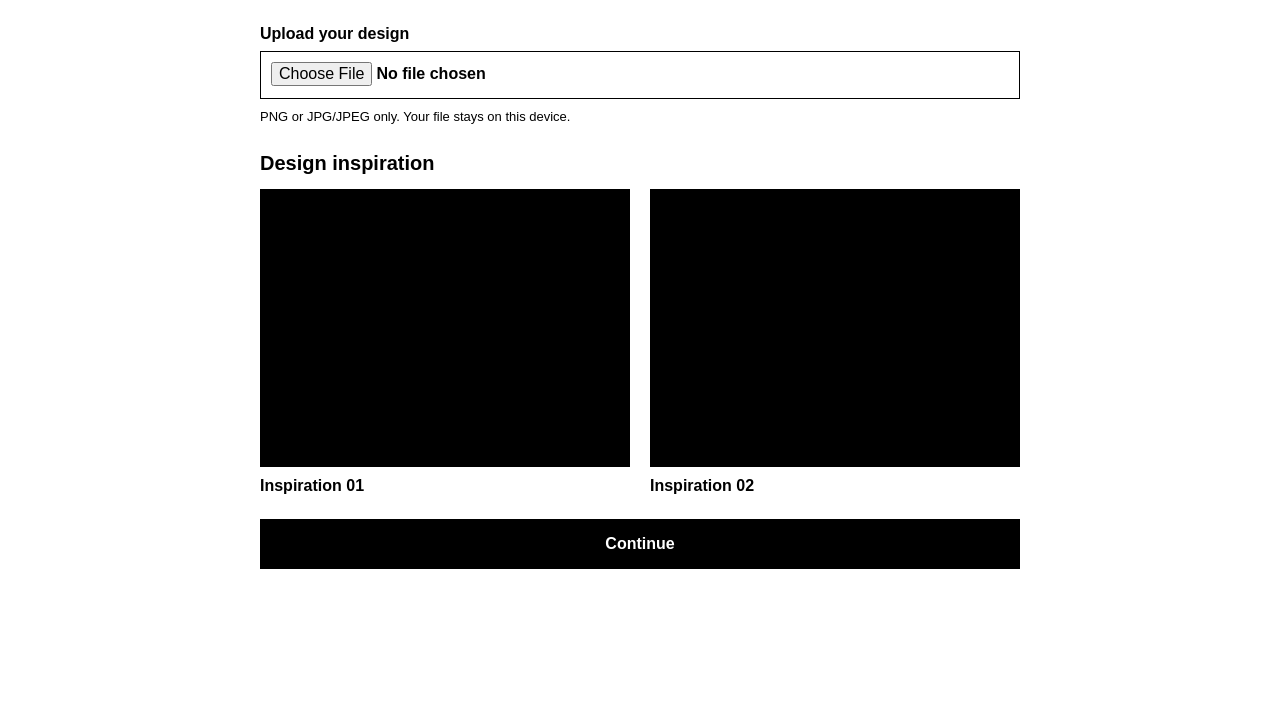
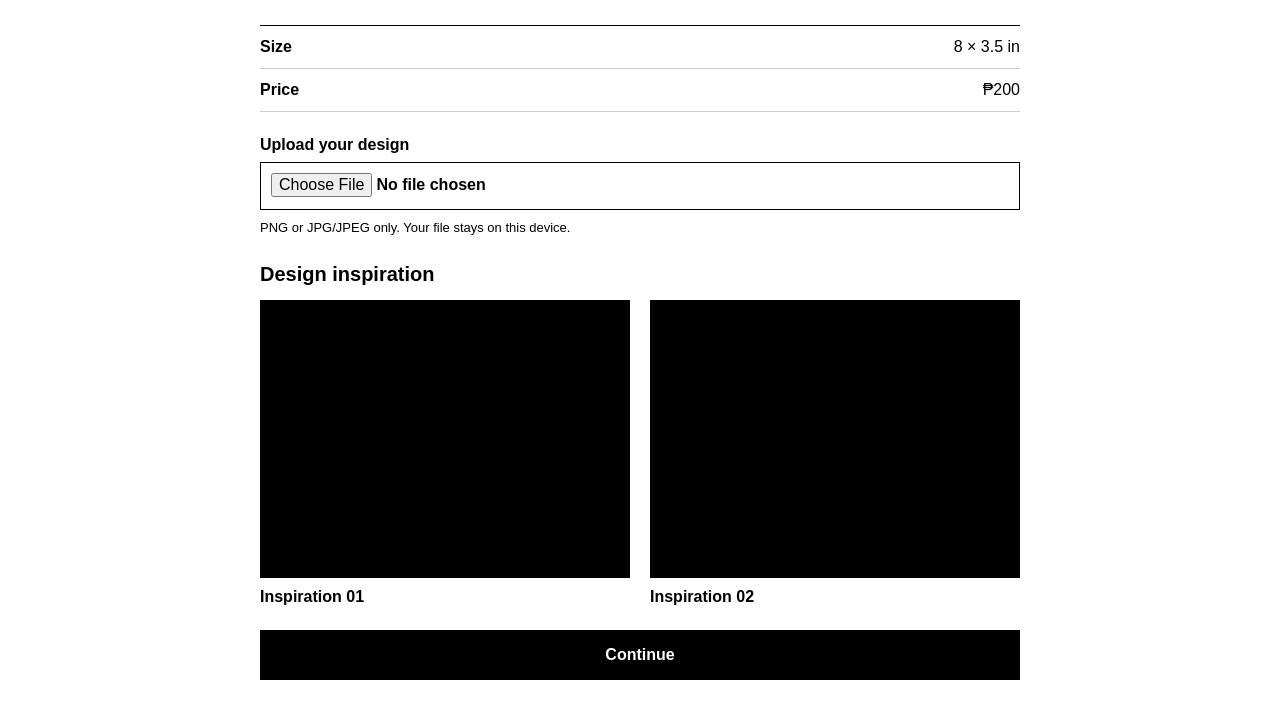
Before and after one commit to Jann-Arpon/Print-ease, a plain HTML site: page print-studio-updated-v3/print-website-v2/services/mug.html in a window 1280 px wide. Shown: the part 231-950 px from the top of the page. Before the commit the page ends 848 px from the top, so only its background shows below. Drawn offline with Linux system fonts and the light colour scheme.

Commit message:
Show mug size and pricing details

```diff
--- a/print-studio-updated-v3/print-website-v2/services/mug.html
+++ b/print-studio-updated-v3/print-website-v2/services/mug.html
@@ -26,6 +26,10 @@
 
         <form class="mug-form" id="mugOrderForm" novalidate>
           <div class="mug-step" data-mug-step="0">
+            <dl class="mug-product-details" aria-label="Mug product details">
+              <div><dt>Size</dt><dd>8 × 3.5 in</dd></div>
+              <div><dt>Price</dt><dd>₱200</dd></div>
+            </dl>
             <label class="mug-file" for="mugFile">Upload your design
               <input id="mugFile" name="file" type="file" accept="image/png,image/jpeg,.png,.jpg,.jpeg" required>
             </label>
@@ -50,12 +54,13 @@
             <h2>Review your design</h2>
             <dl class="mug-summary">
               <div><dt>Product</dt><dd>Mug printing</dd></div>
+              <div><dt>Size</dt><dd>8 × 3.5 in</dd></div>
               <div><dt>File</dt><dd id="summaryFile"></dd></div>
               <div><dt>Format</dt><dd id="summaryFormat"></dd></div>
               <div><dt>File size</dt><dd id="summaryFileSize"></dd></div>
-              <div><dt>Price</dt><dd>Not available yet</dd></div>
+              <div><dt>Price</dt><dd>₱200.00</dd></div>
             </dl>
-            <p class="mug-notice">Pricing and online checkout are not available yet.</p>
+            <p class="mug-notice">The displayed price is for the mug only. Online order submission is not available yet.</p>
             <div class="mug-actions">
               <button class="mug-submit" type="button" disabled>Print Now</button>
               <button class="mug-submit" type="button" data-add-to-cart disabled>Add To Cart</button>
--- a/print-studio-updated-v3/print-website-v2/styles/mug.css
+++ b/print-studio-updated-v3/print-website-v2/styles/mug.css
@@ -54,6 +54,28 @@
   display: block;
   margin: 0 0 24px;
   font-weight: bold;
+}
+
+.mug-product-details {
+  margin: 0 0 24px;
+  border-top: 1px solid #000;
+}
+
+.mug-product-details div {
+  display: flex;
+  justify-content: space-between;
+  gap: 20px;
+  padding: 12px 0;
+  border-bottom: 1px solid #ccc;
+}
+
+.mug-product-details dt {
+  font-weight: bold;
+}
+
+.mug-product-details dd {
+  margin: 0;
+  text-align: right;
 }
 
 .mug-file input {
@@ -196,6 +218,7 @@
   .mug-navigation {
     order: 1;
     margin-top: 0;
+    margin-bottom: 24px;
   }
 
   .mug-inspiration {
```
